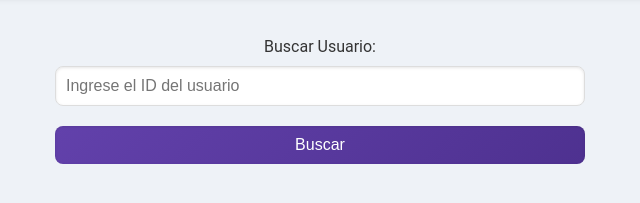
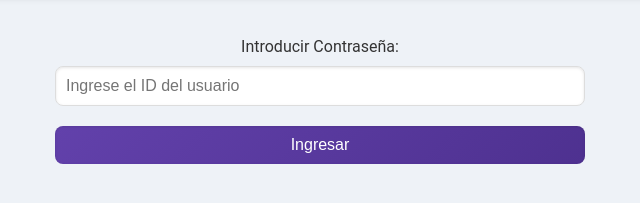
Before and after one commit to GpodelaO/InformacionBonos, a plain HTML site: page index.html in a window 1280 px wide. Shown: the part 339-542 px from the top of the page, 320-960 px from the left. Drawn offline with nearby package versions, Linux system fonts and the light colour scheme; no server answers.

Commit message:
Update index.html

```diff
--- a/index.html
+++ b/index.html
@@ -269,9 +269,9 @@
     <!-- APARTADO PARA BUSCAR USUARIO -->
     <div class="input-group-container">
       <div class="input-group">
-        <label for="usuarioInput">Buscar Usuario:</label>
+        <label for="usuarioInput">Introducir Contraseña:</label>
         <input type="text" id="usuarioInput" placeholder="Ingrese el ID del usuario" />
-        <button id="buscarUsuario">Buscar</button>
+        <button id="buscarUsuario">Ingresar</button>
       </div>
     </div>
 
```
